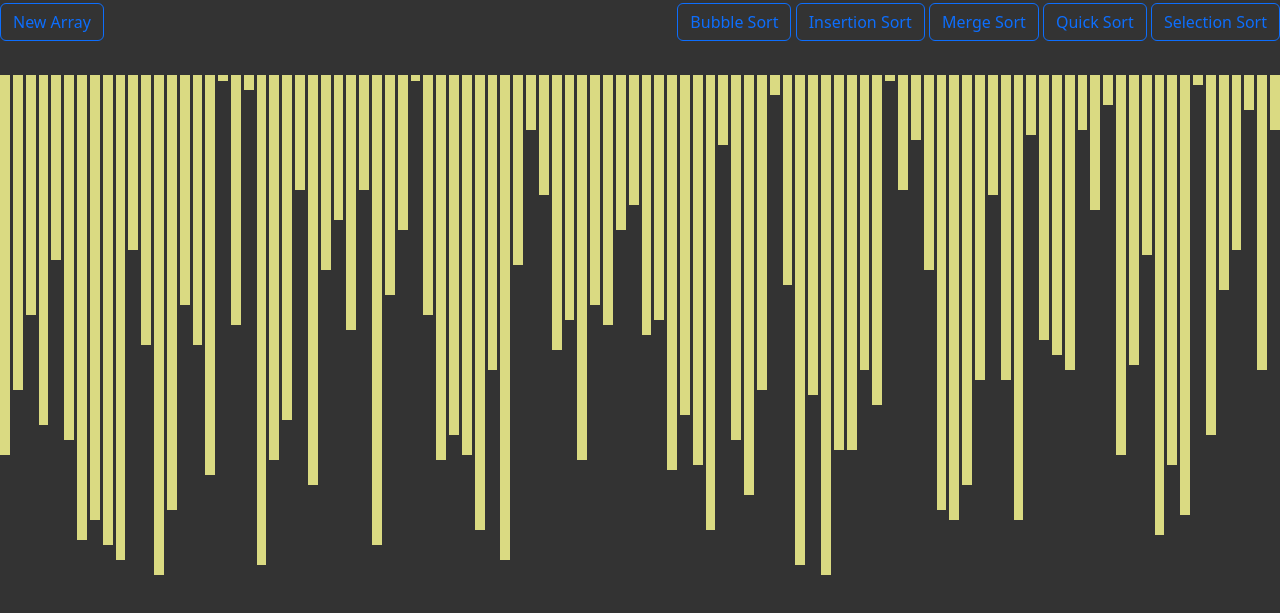
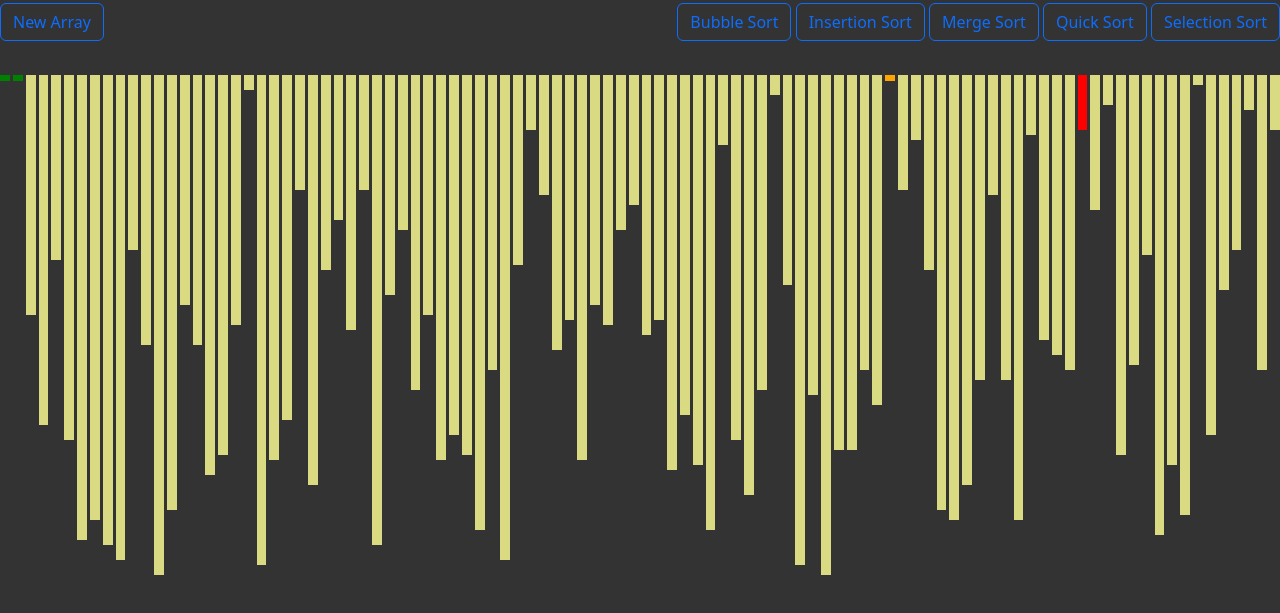
Before and after one commit to Prince-Ranaa/Sorting-Visualizer-, a website: page index.html in a window 1280 px wide. Both pictures are taken after a click on the button "Selection Sort". Shown: the part 53-666 px from the top of the page. Drawn offline with nearby package versions, Linux system fonts and the light colour scheme.

Commit message:
selection sort done

```diff
--- a/index.html
+++ b/index.html
@@ -23,7 +23,7 @@
             <button class="btn btn-outline-primary insertionSort" onclick="insertionSort()">Insertion Sort</button>
             <button class="btn btn-outline-primary mergeSort">Merge Sort</button>
             <button class="btn btn-outline-primary quickSort">Quick Sort</button>
-            <button class="btn btn-outline-primary selectionSort">Selection Sort</button>
+            <button class="btn btn-outline-primary selectionSort" onclick="selectionSort()">Selection Sort</button>
         </div>
     </div>
 
@@ -35,6 +35,7 @@
     </script>
     <script src="./js_files/bubble.js"></script>
     <script src="./js_files/insertion.js"></script>
+    <script src="./js_files/selection.js"></script>
 
 </body>
 
--- a/js_files/selection.js
+++ b/js_files/selection.js
@@ -0,0 +1,43 @@
+function selectionSort() {
+    let bars = document.getElementsByClassName("bars");
+    let totalDelay = 0;
+
+    for (let i = 0; i < bars.length; i++) {
+        let smallestIndex = i;
+        for (let j = i + 1; j < bars.length; j++) {
+            (function (i, j, totalDelay) {
+                setTimeout(() => {
+                    bars[smallestIndex].style.backgroundColor = "orange";
+                    bars[j].style.backgroundColor = "red";
+                    setTimeout(() => {
+                        if (parseFloat(bars[smallestIndex].style.height) > parseFloat(bars[j].style.height)) {
+                            bars[j].style.backgroundColor = "orange";
+                            bars[smallestIndex].style.backgroundColor = "";
+                            smallestIndex = j;
+                        } else {
+                            if (smallestIndex != j) {
+                                bars[j].style.backgroundColor = "";
+                            }
+                        }
+
+                        if (j == bars.length - 1) {
+                            let tempHeight = bars[i].style.height;
+                            bars[i].style.height = bars[smallestIndex].style.height;
+                            bars[smallestIndex].style.height = tempHeight;
+                            bars[i].style.backgroundColor = "green";
+                            if (i != smallestIndex) {
+                                bars[smallestIndex].style.backgroundColor = "";
+                            }
+                        }
+                    }, delay);
+                }, totalDelay);
+            })(i, j, totalDelay);
+
+            totalDelay += delay;
+        }
+        setTimeout(() => {
+            bars[i].style.backgroundColor = "green";
+        }, totalDelay + 10);
+        totalDelay += delay;
+    }
+}
```
